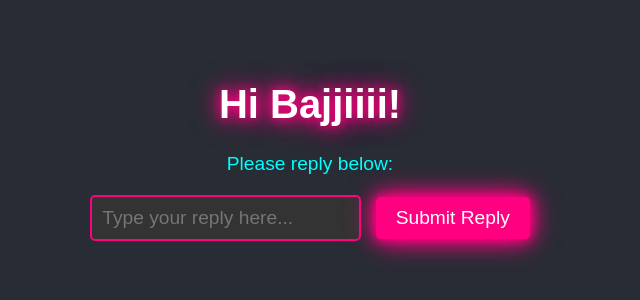
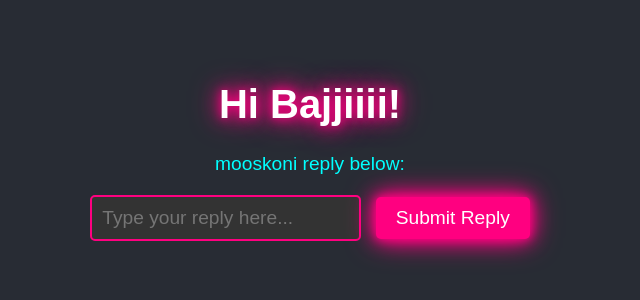
Before and after one commit to Joelmarkjoseph/bestieday, a plain HTML site: page index.html in a window 1280 px wide. Shown: the part 252-552 px from the top of the page, 330-970 px from the left. Drawn offline with Linux system fonts and the light colour scheme.

Commit message:
akllknlkn

```diff
--- a/index.html
+++ b/index.html
@@ -3,13 +3,13 @@
   <head>
     <meta charset="UTF-8" />
     <meta name="viewport" content="width=device-width, initial-scale=1.0" />
-    <title>Message to Harshini</title>
+    <title>Message to Pandhi</title>
     <link rel="stylesheet" href="istyles.css" />
   </head>
   <body>
     <div class="message-container">
       <h1 class="greeting">Hi Bajjiiii!</h1>
-      <p class="reply-instruction">Please reply below:</p>
+      <p class="reply-instruction">mooskoni reply below:</p>
 
       <div class="input-container">
         <input
```
